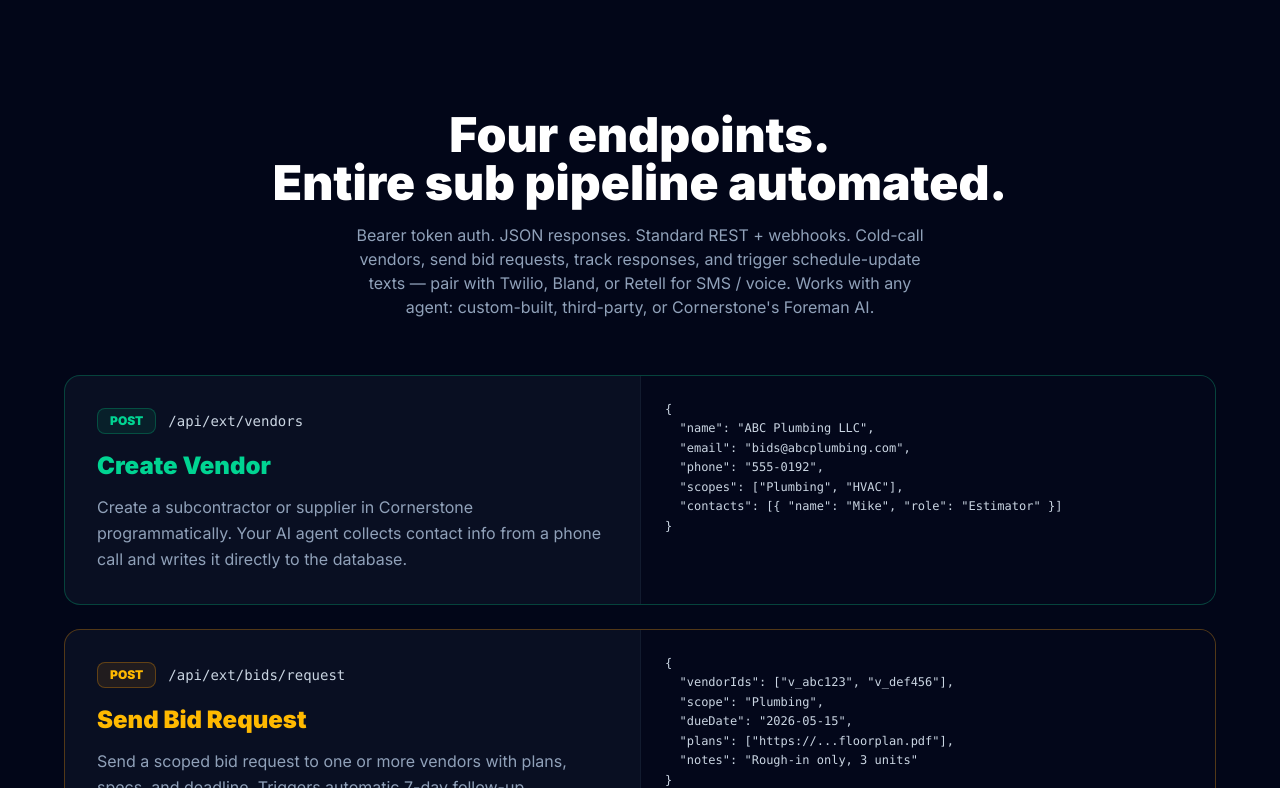
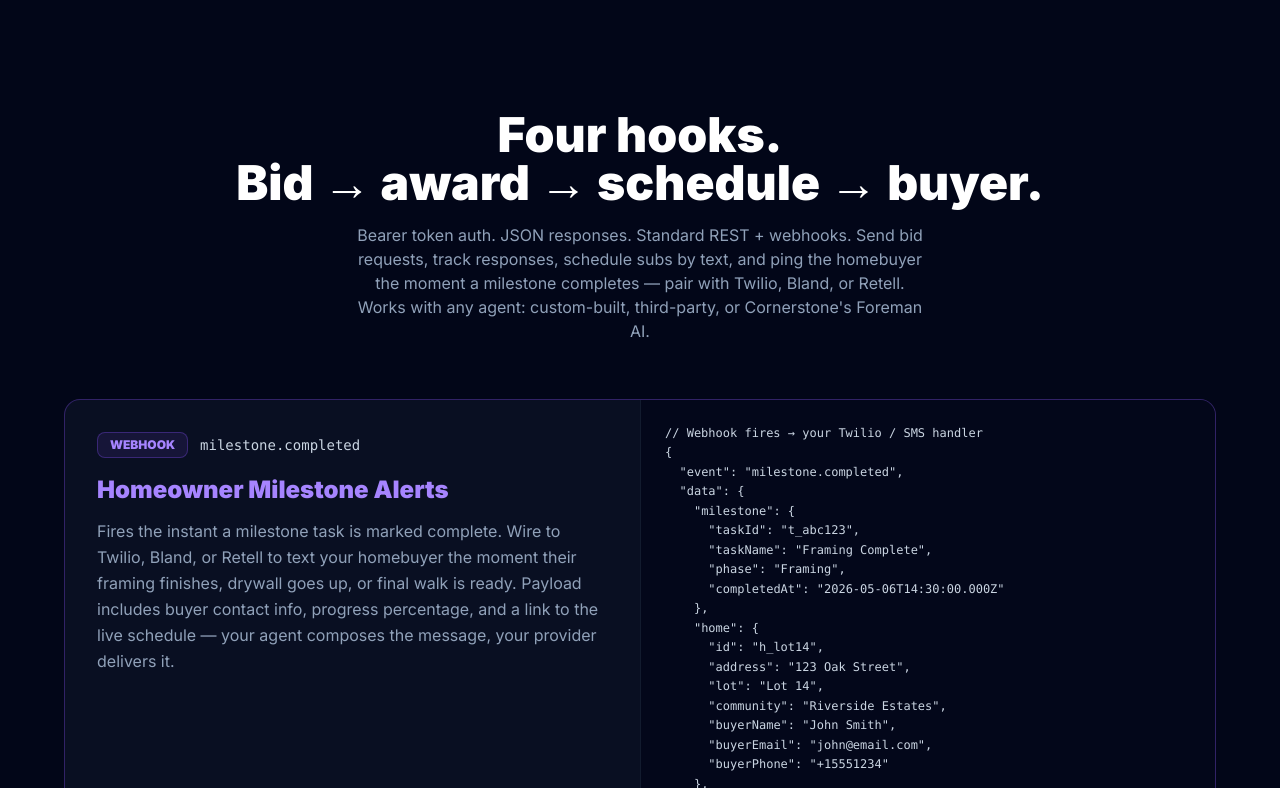
Before and after one commit to Scootermcgavin121/cornerstone-marketing-v2, a Next.js app: page /api-access in a window 1280 px wide. Shown: the part 1132-1920 px from the top of the page. Built offline with nearby package versions, Linux system fonts and the light colour scheme.

Commit message:
feat(api-access): replace Create Vendor with milestone.completed webhook (homeowner alerts)

```diff
--- a/src/app/api-access/page.tsx
+++ b/src/app/api-access/page.tsx
@@ -5,25 +5,51 @@ import { Navbar } from "@/components/Navbar";
 export const metadata = {
   title: "API Access & Bring Your Own Agent — Cornerstone PM",
   description:
-    "REST API endpoints that let AI agents automate the entire subcontractor bidding pipeline. Create vendors, send bid requests, track responses — programmatically. No other homebuilder platform does this.",
+    "REST API + webhooks that let AI agents automate the full home-building loop — send bid requests, track responses, schedule subs by text, and notify homebuyers the moment a milestone completes. No other homebuilder platform does this.",
 };
 
 const endpoints = [
   {
-    method: "POST",
-    path: "/api/ext/vendors",
-    color: "text-emerald-400",
-    bg: "bg-emerald-500/10",
-    border: "border-emerald-500/30",
-    label: "Create Vendor",
-    desc: "Create a subcontractor or supplier in Cornerstone programmatically. Your AI agent collects contact info from a phone call and writes it directly to the database.",
-    example: `{
-  "name": "ABC Plumbing LLC",
-  "email": "bids@abcplumbing.com",
-  "phone": "555-0192",
-  "scopes": ["Plumbing", "HVAC"],
-  "contacts": [{ "name": "Mike", "role": "Estimator" }]
-}`,
+    method: "WEBHOOK",
+    path: "milestone.completed",
+    color: "text-violet-400",
+    bg: "bg-violet-500/10",
+    border: "border-violet-500/30",
+    label: "Homeowner Milestone Alerts",
+    desc: "Fires the instant a milestone task is marked complete. Wire to Twilio, Bland, or Retell to text your homebuyer the moment their framing finishes, drywall goes up, or final walk is ready. Payload includes buyer contact info, progress percentage, and a link to the live schedule — your agent composes the message, your provider delivers it.",
+    example: `// Webhook fires → your Twilio / SMS handler
+{
+  "event": "milestone.completed",
+  "data": {
+    "milestone": {
+      "taskId": "t_abc123",
+      "taskName": "Framing Complete",
+      "phase": "Framing",
+      "completedAt": "2026-05-06T14:30:00.000Z"
+    },
+    "home": {
+      "id": "h_lot14",
+      "address": "123 Oak Street",
+      "lot": "Lot 14",
+      "community": "Riverside Estates",
+      "buyerName": "John Smith",
+      "buyerEmail": "john@email.com",
+      "buyerPhone": "+15551234"
+    },
+    "builder": { "name": "Scott Alan Homes" },
+    "scheduleUrl": "https://app.cornerstonepm.ai/homes/h_lot14",
+    "progress": {
+      "completedMilestones": 5,
+      "totalMilestones": 12,
+      "percentComplete": 42
+    }
+  }
+}
+
+// Your SMS to the buyer:
+// "🏠 Framing complete at 123 Oak St!
+//  Your home is 42% done (5 of 12 milestones).
+//  Track progress: cornerstonepm.ai/homes/h_lot14"`,
   },
   {
     method: "POST",
@@ -215,8 +241,8 @@ export default function ApiAccessPage() {
       <section className="py-16 px-4">
         <div className="max-w-6xl mx-auto">
           <div className="text-center mb-14">
-            <h2 className="text-3xl sm:text-5xl font-black mb-4">Four endpoints.<br />Entire sub pipeline automated.</h2>
-            <p className="text-slate-400 max-w-xl mx-auto">Bearer token auth. JSON responses. Standard REST + webhooks. Cold-call vendors, send bid requests, track responses, and trigger schedule-update texts &mdash; pair with Twilio, Bland, or Retell for SMS / voice. Works with any agent: custom-built, third-party, or Cornerstone&apos;s Foreman AI.</p>
+            <h2 className="text-3xl sm:text-5xl font-black mb-4">Four hooks.<br />Bid → award → schedule → buyer.</h2>
+            <p className="text-slate-400 max-w-xl mx-auto">Bearer token auth. JSON responses. Standard REST + webhooks. Send bid requests, track responses, schedule subs by text, and ping the homebuyer the moment a milestone completes &mdash; pair with Twilio, Bland, or Retell. Works with any agent: custom-built, third-party, or Cornerstone&apos;s Foreman AI.</p>
           </div>
           <div className="space-y-6">
             {endpoints.map((ep) => (
```
